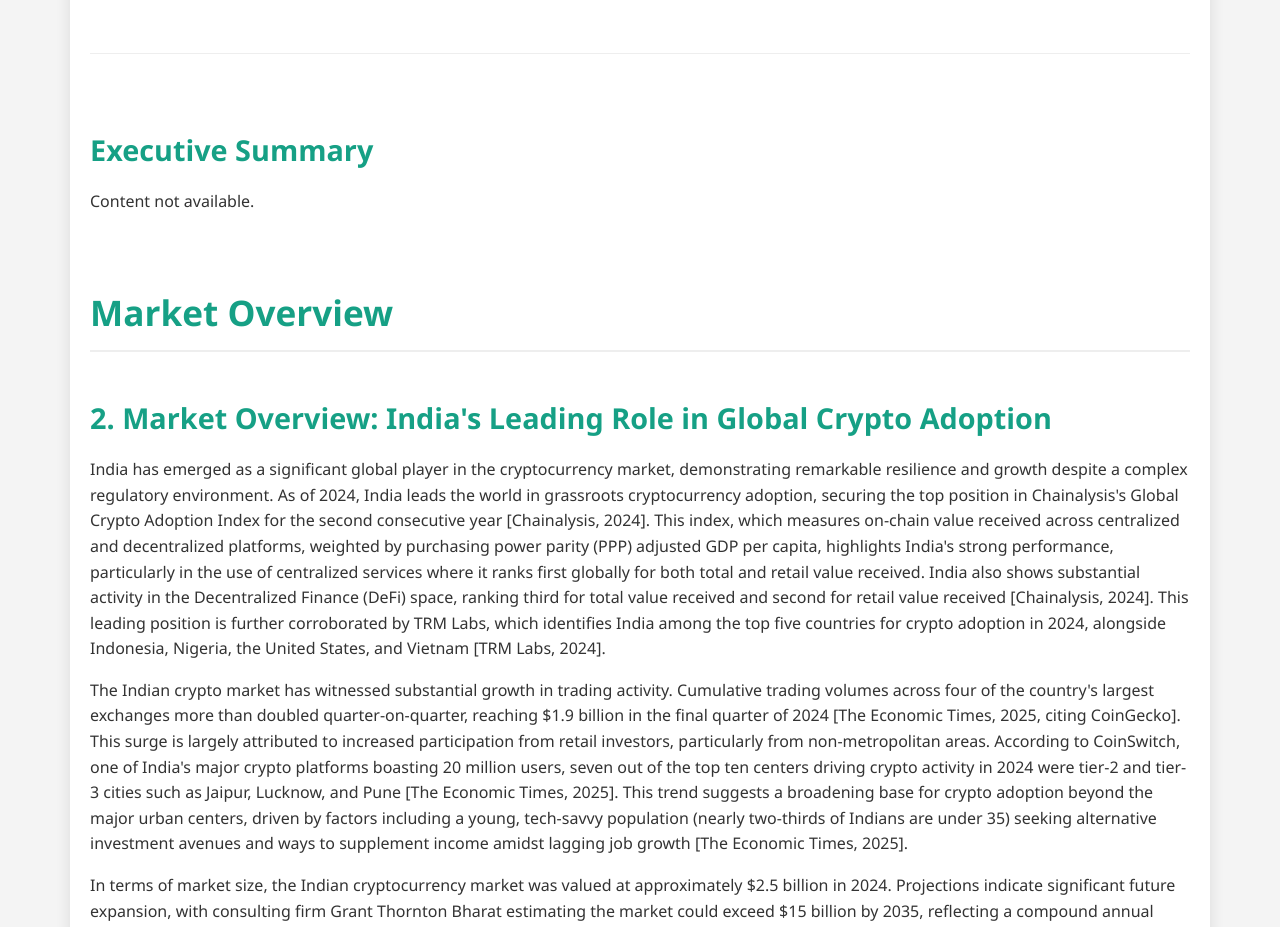
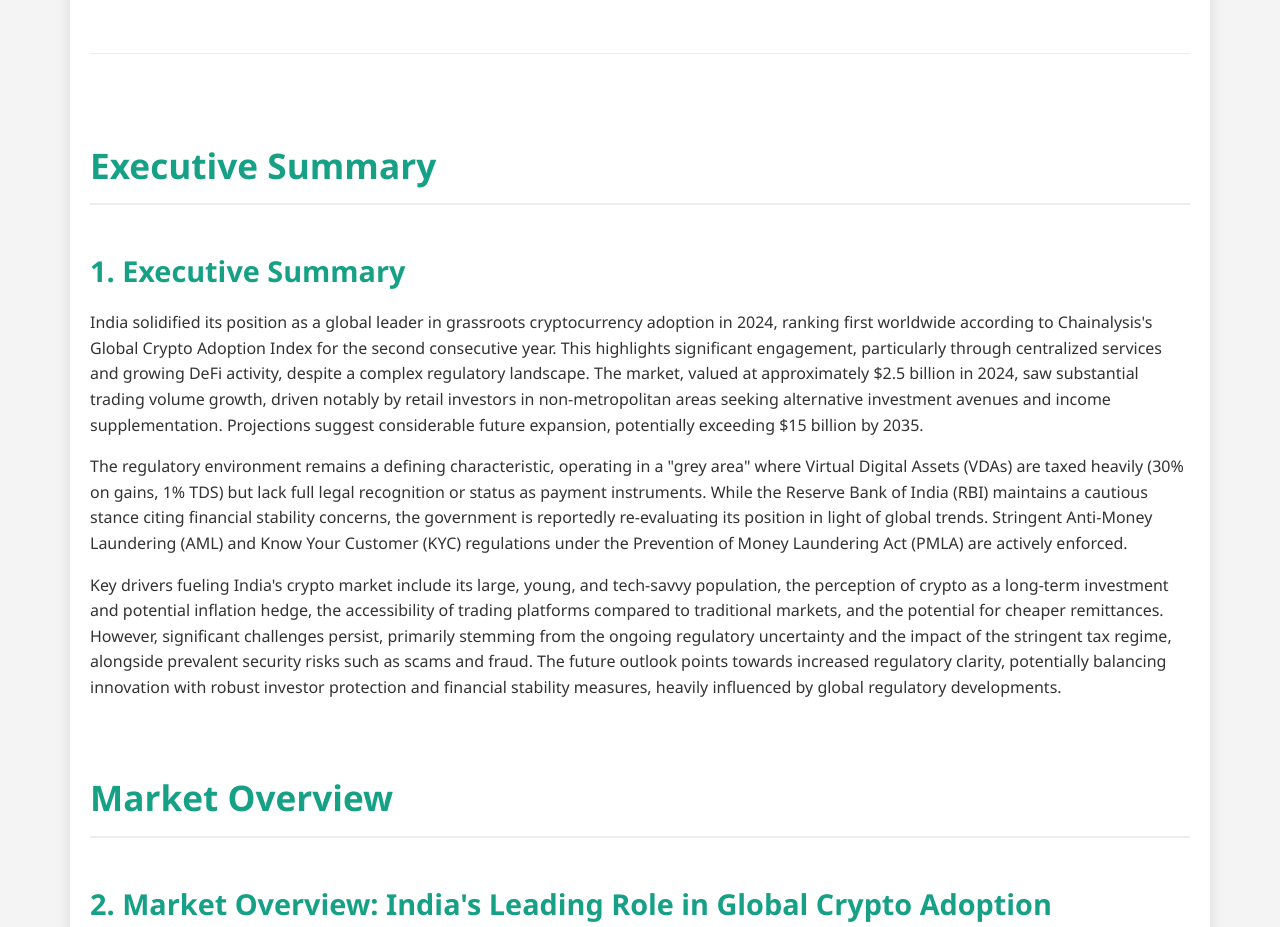
Before and after one commit to automated-startups/india-crypto-report, a plain HTML site: page index.html in a window 1280 px wide. Shown: the part 1270-2197 px from the top of the page. Drawn offline with Linux system fonts and the light colour scheme.

Commit message:
Update index.html

```diff
--- a/index.html
+++ b/index.html
@@ -60,7 +60,13 @@
     </div>
 </section>
         <main>
-            <section id='executive_summary'><h2>Executive Summary</h2><p>Content not available.</p></section>
+            <section id='executive_summary'>
+<h1>Executive Summary</h1>
+<h2>1. Executive Summary</h2>
+<p>India solidified its position as a global leader in grassroots cryptocurrency adoption in 2024, ranking first worldwide according to Chainalysis's Global Crypto Adoption Index for the second consecutive year. This highlights significant engagement, particularly through centralized services and growing DeFi activity, despite a complex regulatory landscape. The market, valued at approximately $2.5 billion in 2024, saw substantial trading volume growth, driven notably by retail investors in non-metropolitan areas seeking alternative investment avenues and income supplementation. Projections suggest considerable future expansion, potentially exceeding $15 billion by 2035.</p>
+<p>The regulatory environment remains a defining characteristic, operating in a "grey area" where Virtual Digital Assets (VDAs) are taxed heavily (30% on gains, 1% TDS) but lack full legal recognition or status as payment instruments. While the Reserve Bank of India (RBI) maintains a cautious stance citing financial stability concerns, the government is reportedly re-evaluating its position in light of global trends. Stringent Anti-Money Laundering (AML) and Know Your Customer (KYC) regulations under the Prevention of Money Laundering Act (PMLA) are actively enforced.</p>
+<p>Key drivers fueling India's crypto market include its large, young, and tech-savvy population, the perception of crypto as a long-term investment and potential inflation hedge, the accessibility of trading platforms compared to traditional markets, and the potential for cheaper remittances. However, significant challenges persist, primarily stemming from the ongoing regulatory uncertainty and the impact of the stringent tax regime, alongside prevalent security risks such as scams and fraud. The future outlook points towards increased regulatory clarity, potentially balancing innovation with robust investor protection and financial stability measures, heavily influenced by global regulatory developments.</p>
+</section>
 
 <section id='market_overview'>
 <h1>Market Overview</h1>
```
